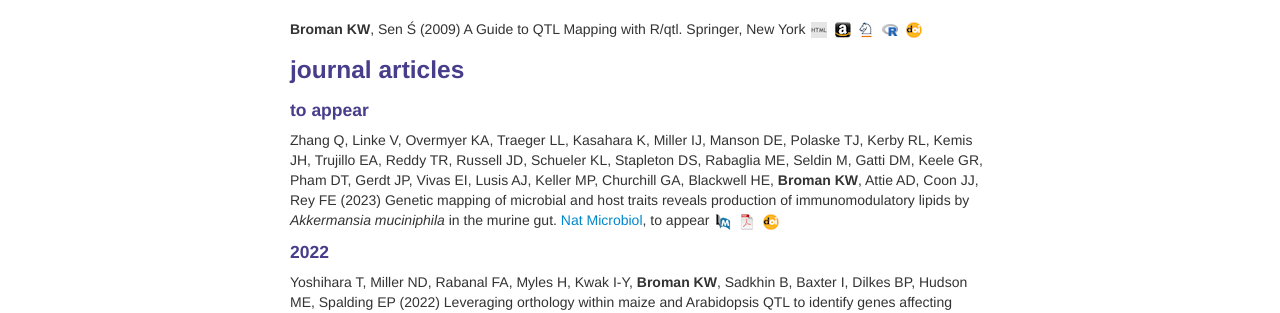
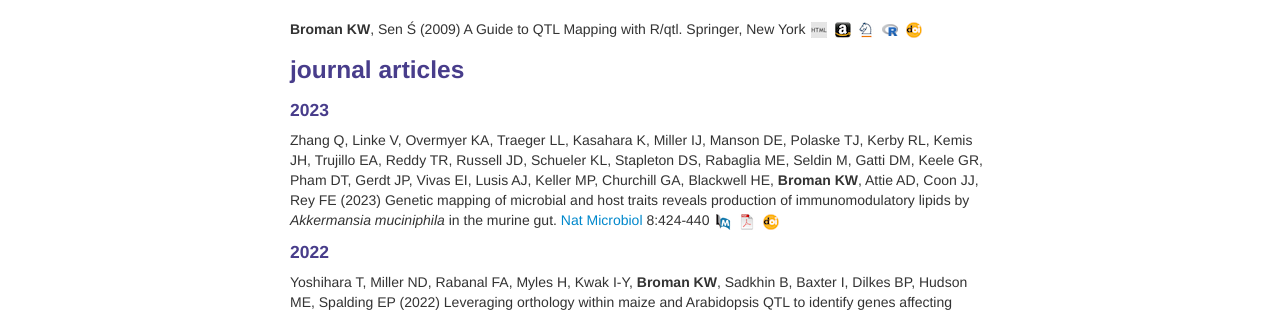
Before and after one commit to kbroman/kbroman.github.io, a Jekyll site: the page built from pubs.md, in a window 1280 px wide and 900 px high. Shown: the part 245-558 px from the top of the window. Built offline with Jekyll 4.4.1, drawn with Linux system fonts in a browser that asks for light colours.

Commit message:
Zhang et al paper now published

```diff
--- a/pubs.md
+++ b/pubs.md
@@ -30,7 +30,7 @@ description: Karl Broman's publications
 
 ### <a name="articles"></a>journal articles
 
-#### to appear
+#### 2023
 
 Zhang Q, Linke V, Overmyer KA, Traeger LL, Kasahara K, Miller IJ, Manson DE, Polaske TJ,
 Kerby RL, Kemis JH, Trujillo EA, Reddy TR, Russell JD, Schueler KL, Stapleton DS,
@@ -39,12 +39,12 @@ Keller MP, Churchill GA, Blackwell HE, **Broman KW**, Attie AD, Coon
 JJ, Rey FE (2023)
 Genetic mapping of microbial and host traits reveals production of
 immunomodulatory lipids by _Akkermansia muciniphila_ in the murine gut.
-[Nat Microbiol](https://www.nature.com/nmicrobiol/), to appear
+[Nat Microbiol](https://www.nature.com/nmicrobiol/) 8:424-440
 [![PubMed](icons16/pubmed-icon.png)](https://pubmed.ncbi.nlm.nih.gov/36759753/)
 [![pdf](icons16/pdf-icon.png)](https://www.nature.com/articles/s41564-023-01326-w.pdf)
 [![doi](icons16/doi-icon.png)](https://doi.org/10.1038/s41564-023-01326-w)
 <!-- * 171 * -->
-<!-- https://www.nature.com/articles/s41564-023-01326-w.pdf -->
+<!-- https://doi.org/10.1038/s41564-023-01326-w -->
 
 #### 2022
 
```
